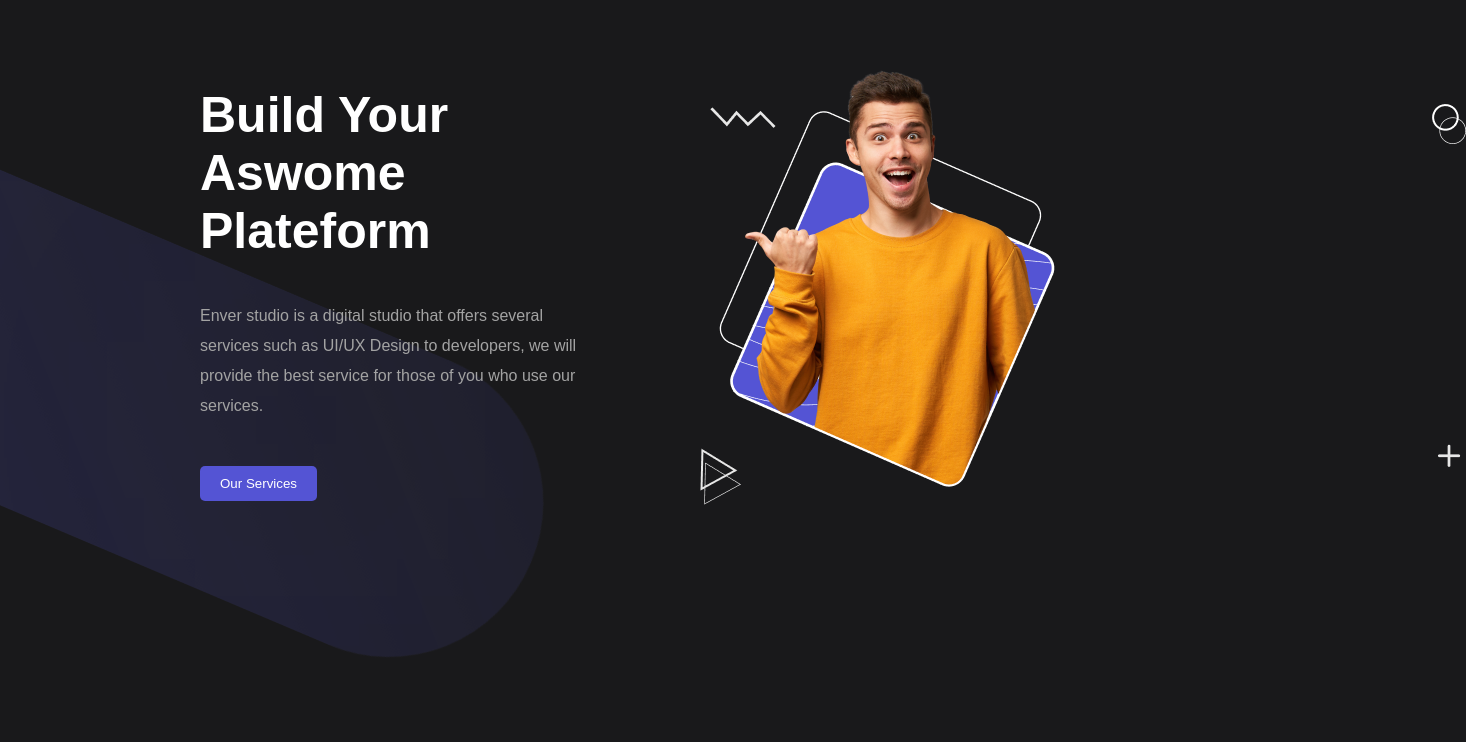
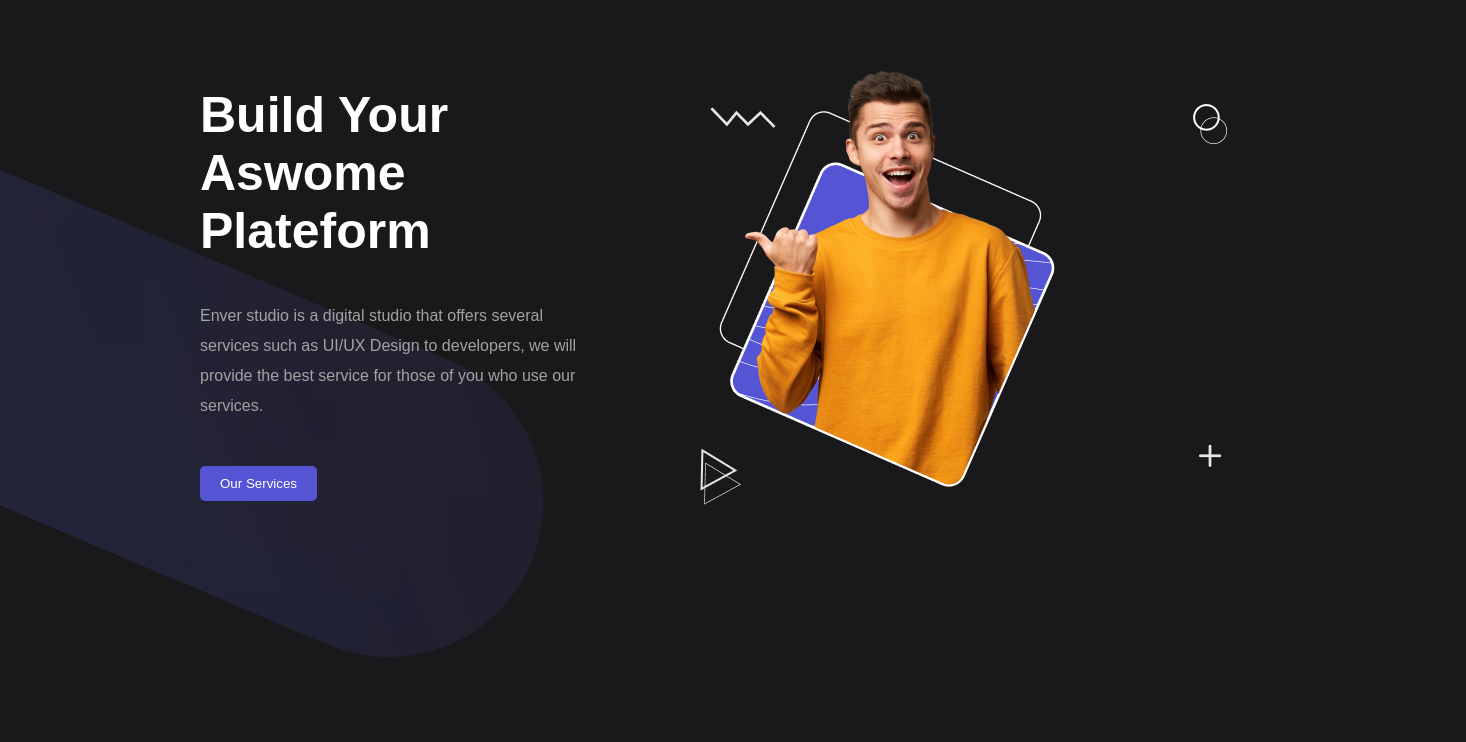
Before and after one commit to Sa31312/enver, a plain HTML site: page index.html in a window 1280 px wide. Shown: the part 58-800 px from the top of the page, 1466 px wide, since content can reach past the window. Drawn offline with nearby package versions, Linux system fonts and the light colour scheme.

Commit message:
Update style.css

```diff
--- a/style.css
+++ b/style.css
@@ -88,7 +88,7 @@ img.rec {
 img.circle {
     position: absolute;
     top: 60px;
-    right: -880px;
+    right: -641px;
 }
 img.waves {
     position: absolute;
@@ -99,7 +99,7 @@ img.waves {
 img.plus {
     position: absolute;
     top: 395px;
-    right: -880px;
+    right: -641px;
 }img.forward {
     position: absolute;
     left: 480px;
```
